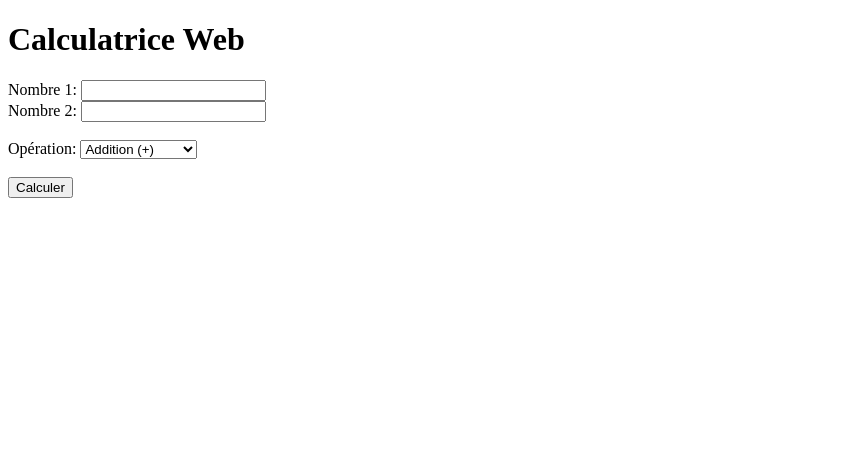
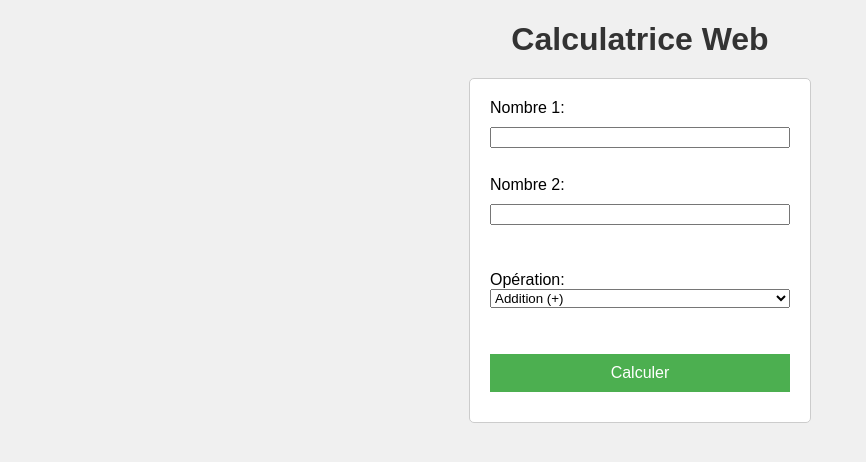
Before and after one commit to Yattara-ml/repo_web_calculator, a Flask app: page / in a window 1280 px wide. Shown: the top 462 px of the page, without its empty margins (0-866 px from the left). Run offline with Flask 3, Linux system fonts and the light colour scheme.

Commit message:
Ajoutt de style css

```diff
--- /dev/null
+++ b/static/css/style.css
@@ -0,0 +1,44 @@
+body {
+    font-family: sans-serif; /* Police sans serif */
+    background-color: #f0f0f0; /* Fond légèrement gris */
+}
+
+h1 {
+    color: #333; /* Titre gris foncé */
+    text-align: center; /* Centrer le texte */
+    margin-bottom: 20px; /* Marge en bas */
+}
+
+form {
+    width: 300px; /* Largeur fixe du formulaire */
+    margin: 0 auto; /* Centrer le formulaire */
+    padding: 20px;
+    border: 1px solid #ccc;
+    border-radius: 5px; /* Bords arrondis */
+    background-color: white;
+}
+
+label, select, input[type="number"], input[type="submit"] {
+    display: block; /* Mettre chaque élément sur une nouvelle ligne */
+    margin-bottom: 10px;
+    width: 100%;
+    box-sizing: border-box; /* Inclure le padding et la bordure dans la largeur */
+}
+
+input[type="submit"]{
+  background-color: #4CAF50; /* Green */
+  border: none;
+  color: white;
+  padding: 10px 20px;
+  text-align: center;
+  text-decoration: none;
+  display: inline-block;
+  font-size: 16px;
+  cursor: pointer;
+}
+
+.resultat {
+    margin-top: 20px;
+    text-align: center;
+    font-weight: bold;
+}
--- a/templates/index.html
+++ b/templates/index.html
@@ -2,12 +2,15 @@
 <html>
 <head>
     <title>Calculatrice Web</title>
+    <link rel="stylesheet" href="{{ url_for('static', filename='css/style.css') }}">
 </head>
 <body>
     <h1>Calculatrice Web</h1>
     <form method="POST">
-        Nombre 1: <input type="number" name="nombre1" required><br>
-        Nombre 2: <input type="number" name="nombre2"><br> <br>
+      <label for="nombre1">Nombre 1:</label>
+        <input type="number" name="nombre1" id = "nombre1" required><br>
+        <label for="nombre2">Nombre 2:</label>
+        <input type="number" name="nombre2" id = "nombre2"><br><br>
         Opération:
         <select name="operation">
             <option value="addition">Addition (+)</option>
@@ -22,7 +25,7 @@
     </form>
 
     {% if resultat is not none %}
-        <p>Résultat: {{ resultat }}</p>
+        <p class="resultat">Résultat: {{ resultat }}</p>
     {% endif %}
 </body>
 </html>
```
